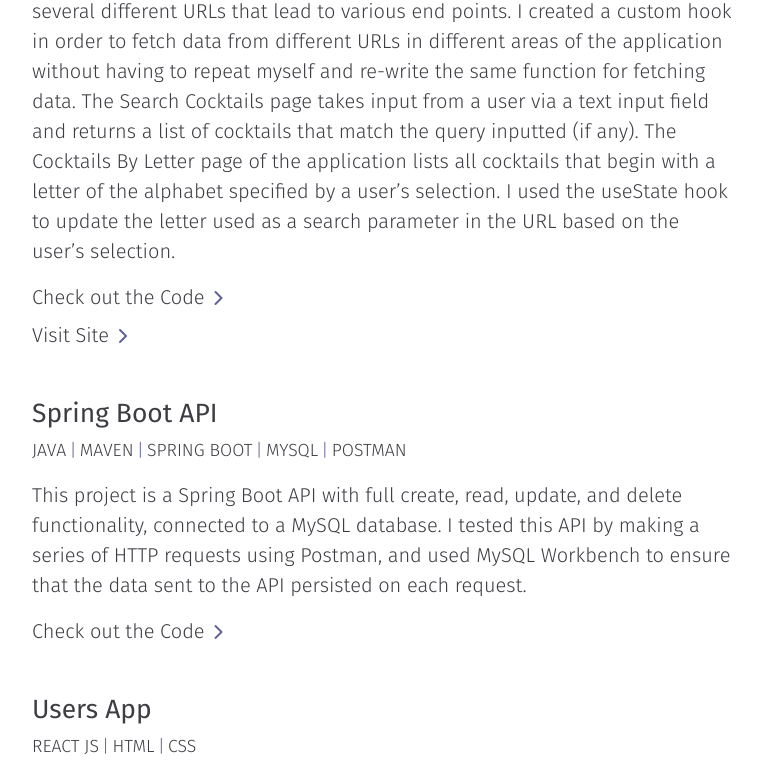
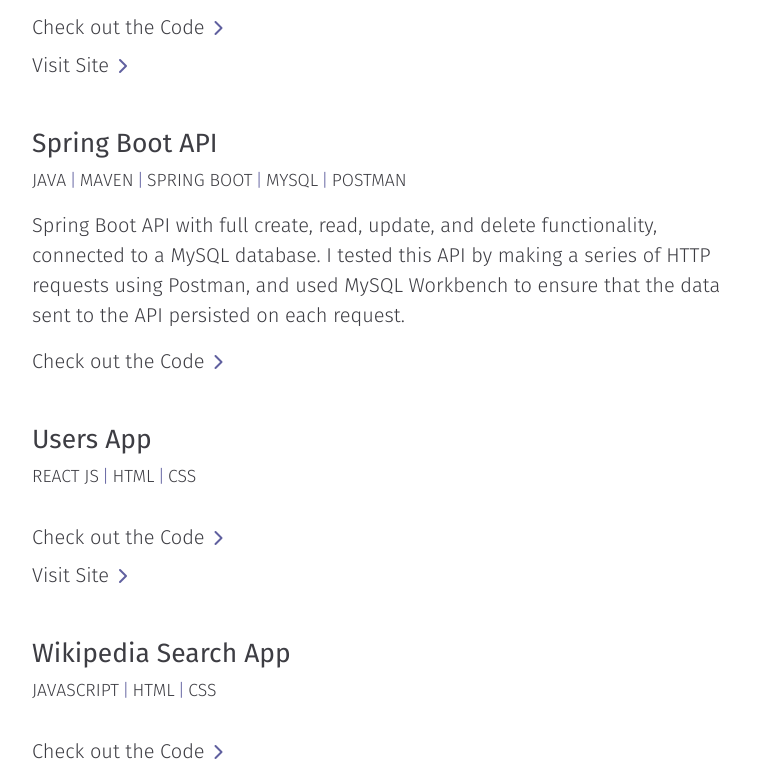
Before and after one commit to amydevlondon/Portfolio, a React (Create React App) app: page / in a window 1280 px wide. Shown: the part 2013-2792 px from the top of the page, without its empty margins (258-1019 px from the left). Built offline with nearby package versions, Linux system fonts and the light colour scheme.

Commit message:
change project description

```diff
--- a/src/data.js
+++ b/src/data.js
@@ -35,7 +35,7 @@
         id: 1,
         name: "Cocktail Find App",
         languages: ["React JS", "HTML", "CSS"],
-        description: "In this application, I used an external API (TheCocktailDB API) to fetch and display data about cocktails. This is a single-page app that uses React Router Dom v6 to create and navigate different Routes. The CocktailDB API offers several different URLs that lead to various end points. I created a custom hook in order to fetch data from different URLs in different areas of the application without having to repeat myself and re-write the same function for fetching data. The Search Cocktails page takes input from a user via a text input field and returns a list of cocktails that match the query inputted (if any). The Cocktails By Letter page of the application lists all cocktails that begin with a letter of the alphabet specified by a user’s selection.  I used the useState hook to update the letter used as a search parameter in the URL based on the user’s selection.",
+        description: "Worked with an external API (TheCocktailDB) and created a custom hook to fetch and display data about cocktails. This is a single page application that uses React Router Dom v6.",
         code: "https://github.com/amydevlondon/Cocktail-Find-App",
         demo: "https://cocktailfind.netlify.app/"
     },
@@ -43,7 +43,7 @@
         id: 2,
         name: "Spring Boot API",
         languages: ["Java", "Maven", "Spring Boot", "MySQL", "Postman"],
-        description: "This project is a Spring Boot API with full create, read, update, and delete functionality, connected to a MySQL database. I tested this API by making a series of HTTP requests using Postman, and used MySQL Workbench to ensure that the data sent to the API persisted on each request.",
+        description: "Spring Boot API with full create, read, update, and delete functionality, connected to a MySQL database. I tested this API by making a series of HTTP requests using Postman, and used MySQL Workbench to ensure that the data sent to the API persisted on each request.",
         code: "https://github.com/amydevlondon/CRUD-Api",
     },
     {
```
